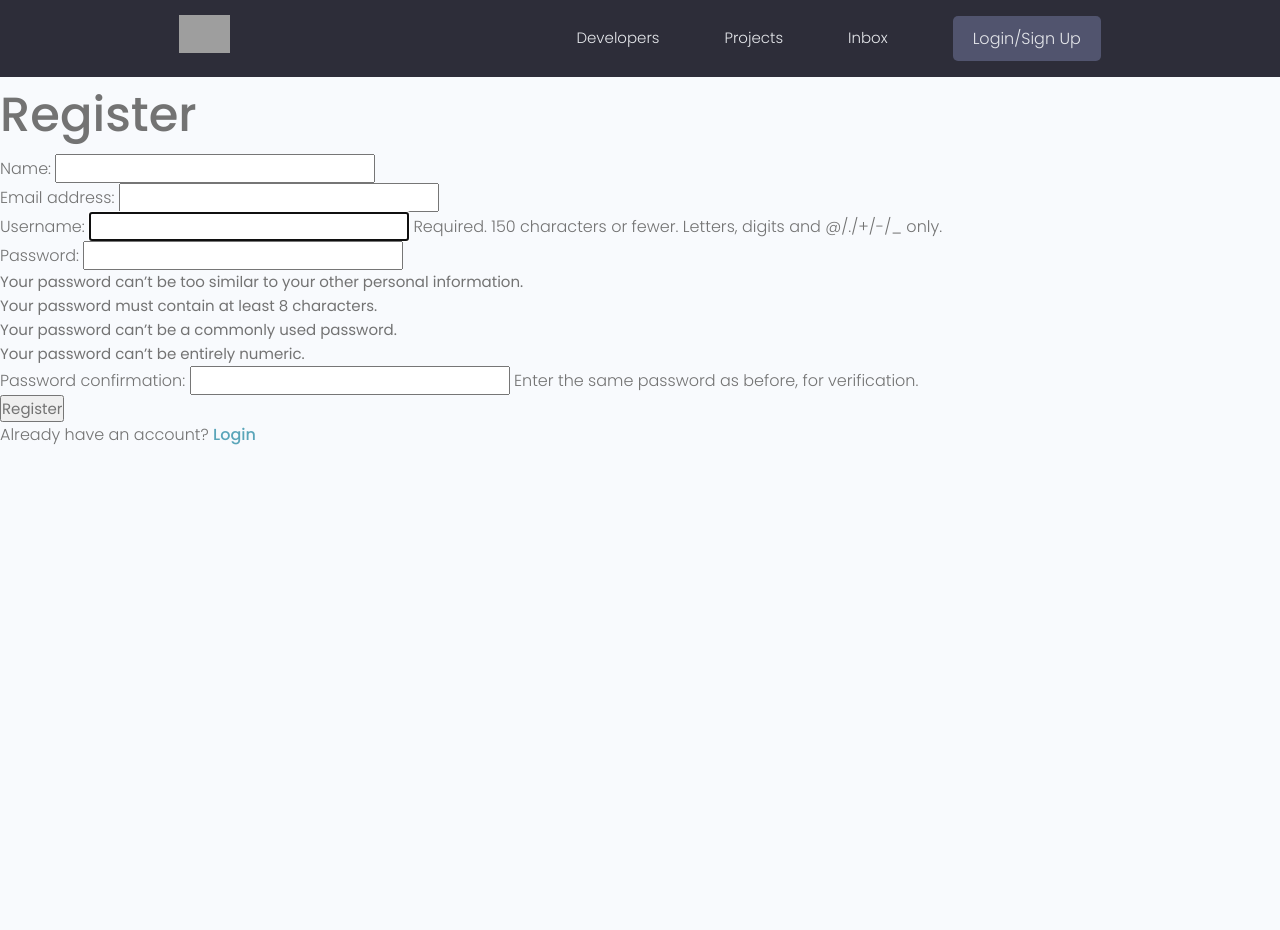
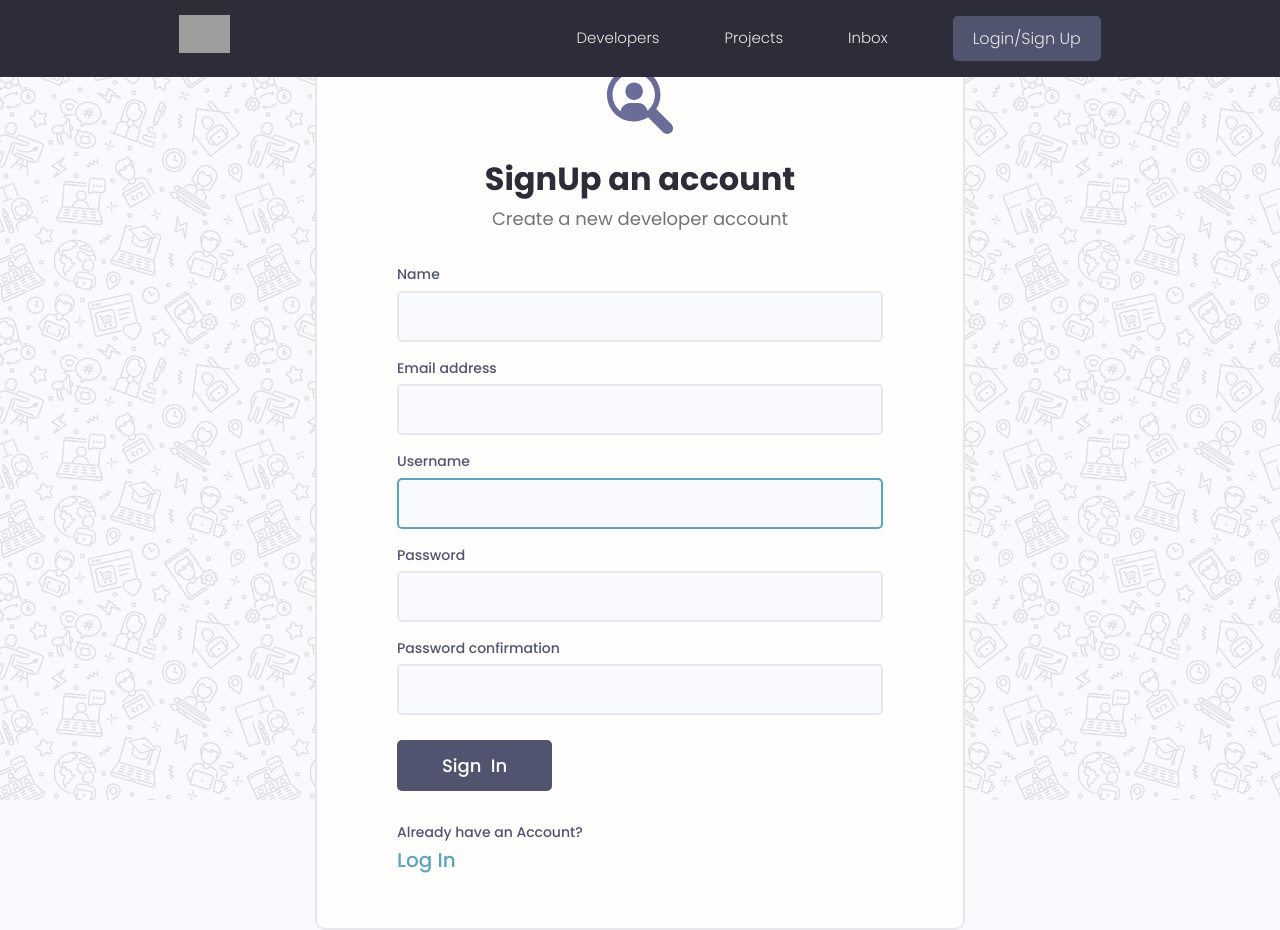
Before and after one commit to NavidKalashi/devsearch, a Django app: page /register/ in a window 1280 px wide. Before the commit the page ends 445 px from the top, so only its background shows below. Run offline with Django 4.2, Linux system fonts and the light colour scheme; some libraries are stand-ins or nearby versions; grey boxes are pictures that could not be loaded.

Commit message:
styling login and register page

```diff
--- a/devsearch/settings.py
+++ b/devsearch/settings.py
@@ -24,7 +24,7 @@ BASE_DIR = Path(__file__).resolve().parent.parent
 SECRET_KEY = 'django-insecure-k57*!k7fv$ijltws^()-!=!wjkar+6d3+t@9=8=iwy_(wy8om2'
 
 # SECURITY WARNING: don't run with debug turned on in production!
-DEBUG = False
+DEBUG = True
 
 ALLOWED_HOSTS = ['localhost', '127.0.0.1']
 
--- a/static/styles/app.css
+++ b/static/styles/app.css
@@ -845,3 +845,19 @@ img {
   margin-bottom: 1rem;
   margin-top: 2rem;
 }
+
+
+
+/*=======================
+  Fixed Position Alerts Wrapper
+========================*/
+
+.alert {
+  position: fixed;
+  left: 50%;
+  top: 120px;
+  transform: translate(-50%, -50%);
+
+
+  z-index: 99999;
+}
--- a/static/uikit/app.js
+++ b/static/uikit/app.js
@@ -2,3 +2,13 @@
 document.addEventListener('DOMContentLoaded', function () {
   hljs.highlightAll();
 });
+
+
+let alertWrapper = document.querySelector('.alert')
+let alertClose = document.querySelector('.alert__close')
+
+if (alertWrapper) {
+  alertClose.addEventListener('click', () =>
+    alertWrapper.style.display = 'none'
+  )
+}
--- a/static/uikit/styles/modules/_form.css
+++ b/static/uikit/styles/modules/_form.css
@@ -40,6 +40,7 @@ input.input[type='text'],
 input.input[type='email'],
 input.input[type='password'],
 input.input[type='number'],
+select.input,
 textarea.input {
   min-width: 24rem;
   width: 100%;
@@ -58,7 +59,8 @@ input.input[type='text']:active,
 input.input[type='email']:active,
 input.input[type='password']:active,
 input.input[type='number']:active,
-select.input,
+select.input:focus,
+select.input:active,
 textarea.input:focus,
 textarea.input:active {
   outline: none;
--- a/templates/main.html
+++ b/templates/main.html
@@ -20,14 +20,27 @@
 <body>
     {% include 'navbar.html' %}
 
-    {% if messages %}
+    {% comment %} {% if messages %}
     <ul class="messages">
         {% for message in messages %}
         <li {% if message.tags %} class="{{ message.tags }}"{% endif %}>{{ message }}</li>
         {% endfor %}
     </ul>
+    {% endif %} {% endcomment %}
+
+    {% if messages %}
+
+    {% for message in messages %}
+    <div class="alert  alert--{{message.tags}}">
+        <p class="alert__message">{{message}}</p>
+        <button class="alert__close">x</button>
+    </div>
+
+    {% endfor %}
+
     {% endif %}
 
     {% block content %}{% endblock content %}
 </body>
+<script src="{% static 'uikit/app.js' %}" ></script>
 </html>
--- a/users/forms.py
+++ b/users/forms.py
@@ -9,3 +9,9 @@ class CustomUserCreationForm(UserCreationForm):
         labels = {
             'first_name':'Name',
         }
+
+    def __init__(self, *args, **kwargs):
+        super(CustomUserCreationForm, self).__init__(*args, **kwargs)
+
+        for name, field in self.fields.items():
+            field.widget.attrs.update({'class': 'input'})
--- a/users/templates/users/login_register.html
+++ b/users/templates/users/login_register.html
@@ -1,27 +1,101 @@
 {% extends 'main.html' %}
+{% load static %}
 
 {% block content %}
 
 {% if page == 'register' %}
-<h1>Register</h1>
 
-<form action="{% url 'register' %}" method='POST'>
-    {% csrf_token %}
-    {{form.as_p}}
-    <input type="submit" value="Register">
-</form>
+<div class="auth">
+  <div class="card">
+    <div class="auth__header text-center">
+      <a href="/">
+        <img src="{% static 'images/icon.svg' %}" alt="icon" />
+      </a>
+      <h3>SignUp an account</h3>
+      <p>Create a new developer account</p>
+    </div>
 
-<p>Already have an account? <a href="{% url 'login' %}">Login</a></p>
+    <form action="{% url 'register' %}" method='POST' class="form auth__form">
+      {% csrf_token %}
+      <!-- Input:Text -->
+
+      {% for field in form %}
+      <div class="form__field">
+        <label for="formInput#text">{{field.label}}</label>
+        {{field}}
+
+        {% comment %} {% if field.help_text %}
+        <small>{{field.help_text}}</small>
+        {% endif %} {% endcomment %}
+
+        {% for error in field.errors %}
+        <p style='color: red;' >{{error}}</p>
+        {% endfor %}
+
+      </div>
+      {% endfor %}
+
+      <div class="auth__actions">
+        <input class="btn btn--sub btn--lg" type="submit" value="Sign  In" />
+      </div>
+    </form>
+    <div class="auth__alternative">
+      <p>Already have an Account?</p>
+      <a href="{% url 'login' %}">Log In</a>
+    </div>
+  </div>
+</div>
 
 {% else %}
-<form action="{% url 'login' %}" method='POST'>
-    {% csrf_token %}
-    <input type="text" name="username" placeholder='username' id="">
-    <input type="text" name="password" placeholder='enter password' id="">
-    <input type="submit" value="Login">
 
-    <p>Don't have an account? <a href="{% url 'register' %}">Sign up</a></p>
-</form>
+<div class="auth">
+    <div class="card">
+      <div class="auth__header text-center">
+        <a href="/">
+          <img src="{% static 'images/icon.svg' %}" alt="icon" />
+        </a>
+        <h3>Account Login</h3>
+        <p>Hello Developer, Welcome Back!</p>
+      </div>
+
+      <form action="{% url 'login' %}" method='POST' class="form auth__form">
+        {% csrf_token %}
+        <!-- Input:Username -->
+        <div class="form__field">
+          <label for="formInput#text">Username: </label>
+          <input
+            class="input input--text"
+            id="formInput#text"
+            type="text"
+            name="username"
+            placeholder="Enter your username..."
+          />
+        </div>
+
+        <!-- Input:Password -->
+        <div class="form__field">
+          <label for="formInput#password">Password: </label>
+          <input
+            class="input input--password"
+            id="formInput#passowrd"
+            type="password"
+            name="password"
+            placeholder="••••••••"
+          />
+        </div>
+        <div class="auth__actions">
+          <input class="btn btn--sub btn--lg" type="submit" value="Log In" />
+          <a href="forgetpassword.html">Forget Password?</a>
+        </div>
+      </form>
+      <div class="auth__alternative">
+        <p>Don’t have an Account?</p>
+        <a href="{% url 'register' %}">Sign Up</a>
+      </div>
+    </div>
+</div>
+
+
 {% endif %}
 
 {% endblock content %}
--- a/users/views.py
+++ b/users/views.py
@@ -51,6 +51,7 @@ def registerUser(request):
 
 def logoutUser(request):
     logout(request)
+    messages.info(request, 'User was loged out!')
     return redirect('login')
 
 def profiles(request):
```
Also changed, not shown: templates/login.html (added, +67 -0 lines), templates/signup.html (added, +89 -0 lines), db.sqlite3, static/images/icon.svg (added), static/images/pattern.jpg (added).
